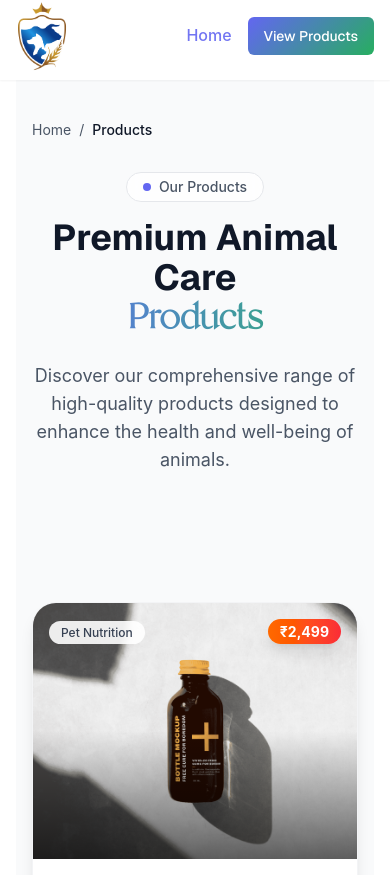
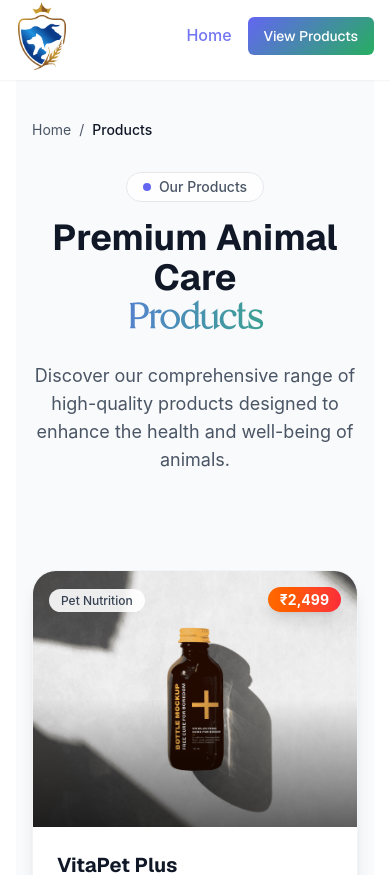
Before and after one commit to Akash-cloud001/vetking-life-science, a React (Vite) app: page /products in a window 390 px wide. Shown: the top 875 px of the page. Built offline with nearby package versions, Linux system fonts and the light colour scheme.

Commit message:
Update Products page: Adjust padding in the Hero section for improved layout consistency across different screen sizes.

```diff
--- a/src/pages/Products.jsx
+++ b/src/pages/Products.jsx
@@ -75,7 +75,7 @@ const Products = () => {
       </section>
 
       {/* Hero Section */}
-      <section className="pt-0 pb-16">
+      <section className="pt-0 pb-8 md:pb-16">
         <div className="container">
           <motion.div
             initial={{ opacity: 0, y: 30 }}
```
